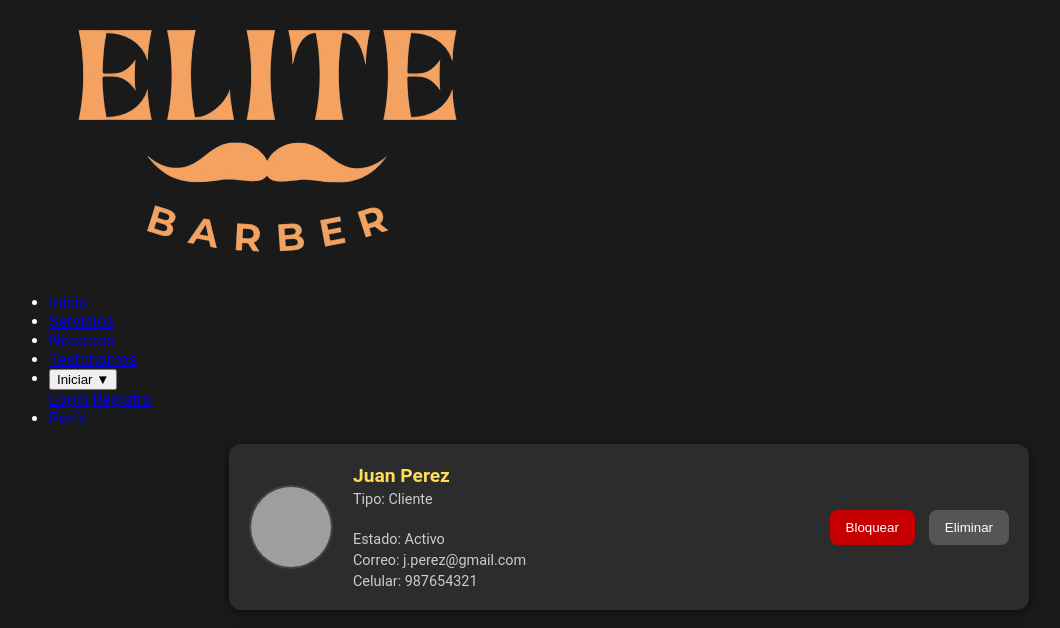
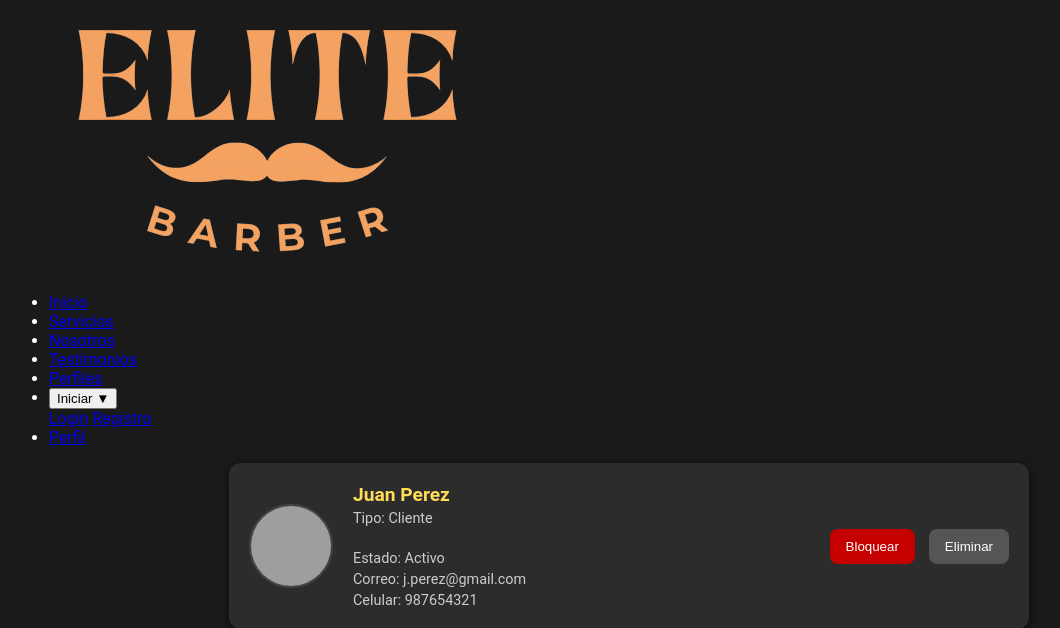
Before and after one commit to benjgonzalezm/barber, a Django app: page /listar_usuarios/ in a window 1280 px wide. Shown: the part 21-649 px from the top of the page, without its empty margins (11-1071 px from the left). Run offline with Django 4.2, Linux system fonts and the light colour scheme; data comes from the database, SQL or seed files in the repository; grey boxes are pictures that could not be loaded.

Commit message:
Update bloquear_usuario.html

```diff
--- a/barber_base3/gestion3/templates/gestion3/bloquear_usuario.html
+++ b/barber_base3/gestion3/templates/gestion3/bloquear_usuario.html
@@ -18,6 +18,7 @@
       <li><a href="{% url 'servicios' %}">Servicios</a></li>
       <li><a href="{% url 'nosotros' %}">Nosotros</a></li>
       <li><a href="{% url 'testimonios' %}">Testimonios</a></li>
+      <li><a href="{% url 'listar_usuarios' %}">Perfiles</a></li> <!-- esto lo dejo aca mientras solo para poder acceder al html-->
       <li class="menu-iniciar-item">
         <button id="btnIniciar" class="menu-btn-iniciar">Iniciar ▼</button>
         <div id="submenuIniciar" class="menu-submenu-iniciar">
```
